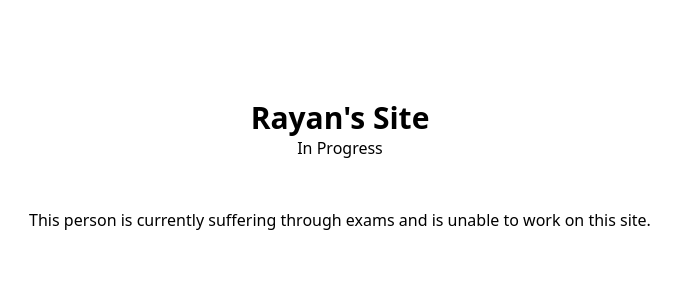
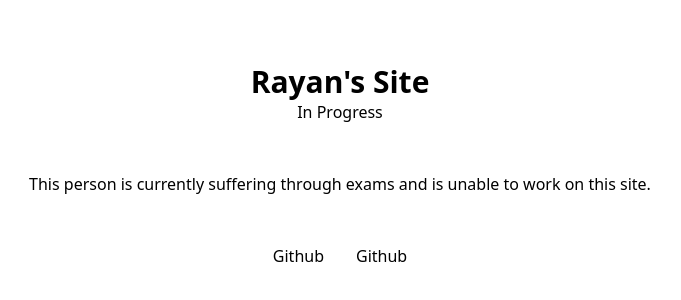
Before and after one commit to rayanry9/portfolio, a SvelteKit app: page / in a window 1280 px wide. Shown: the part 234-534 px from the top of the page, without its empty margins (300-981 px from the left). Built offline with nearby package versions, Linux system fonts and the light colour scheme.

Commit message:
socials"

```diff
--- a/src/routes/+page.svelte
+++ b/src/routes/+page.svelte
@@ -5,4 +5,9 @@
 	<p class="mt-12 px-32">
 		This person is currently suffering through exams and is unable to work on this site.
 	</p>
+
+	<div class="mt-12 flex flex-row gap-x-8">
+		<a href="https://github.com/rayanry9">Github</a>
+		<a href="https://linkedin.com/in/rayanh9">Github</a>
+	</div>
 </div>
```
Also changed, not shown: package.json (+44 -1 lines), 1 other file (tests, documents, lock files or other folders).
